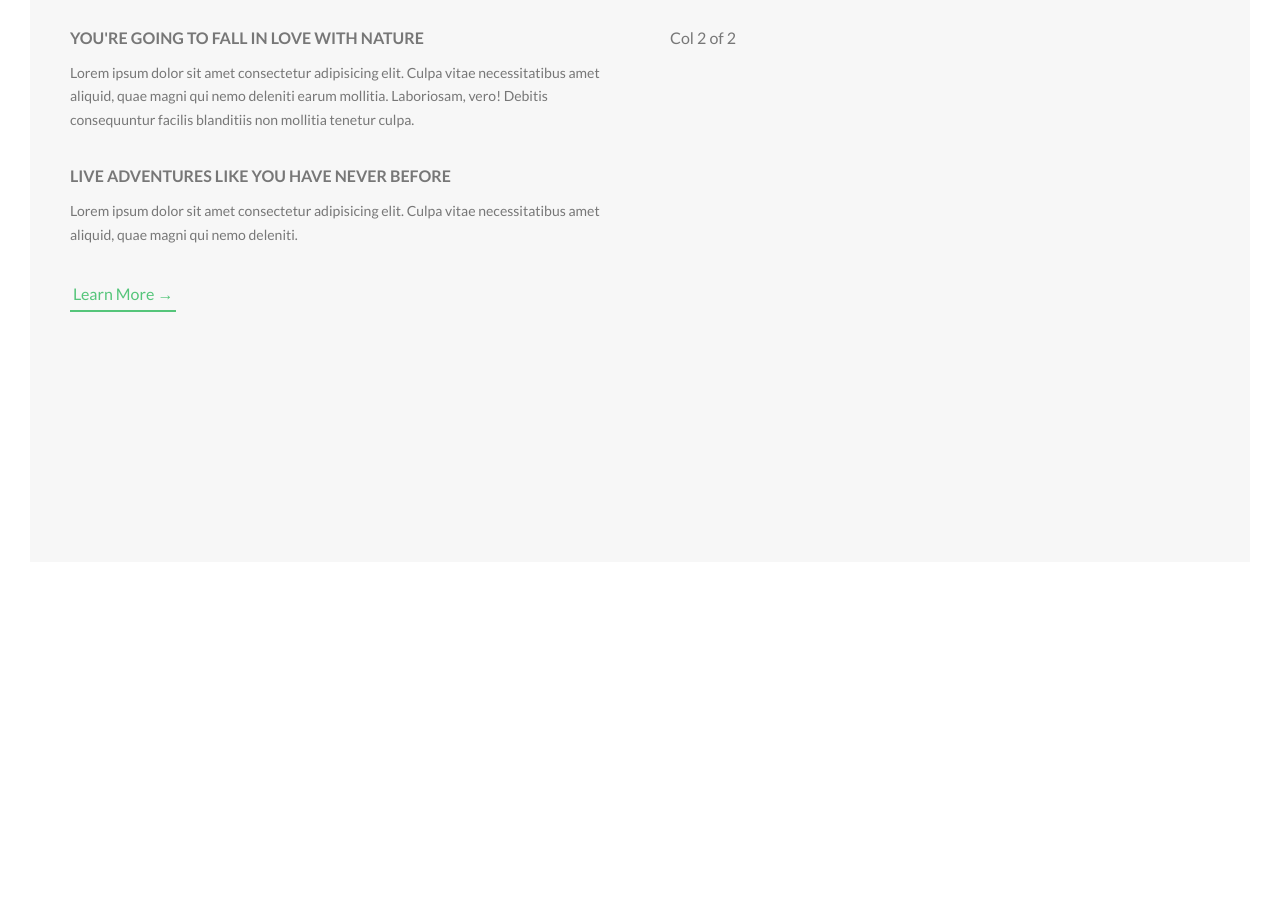
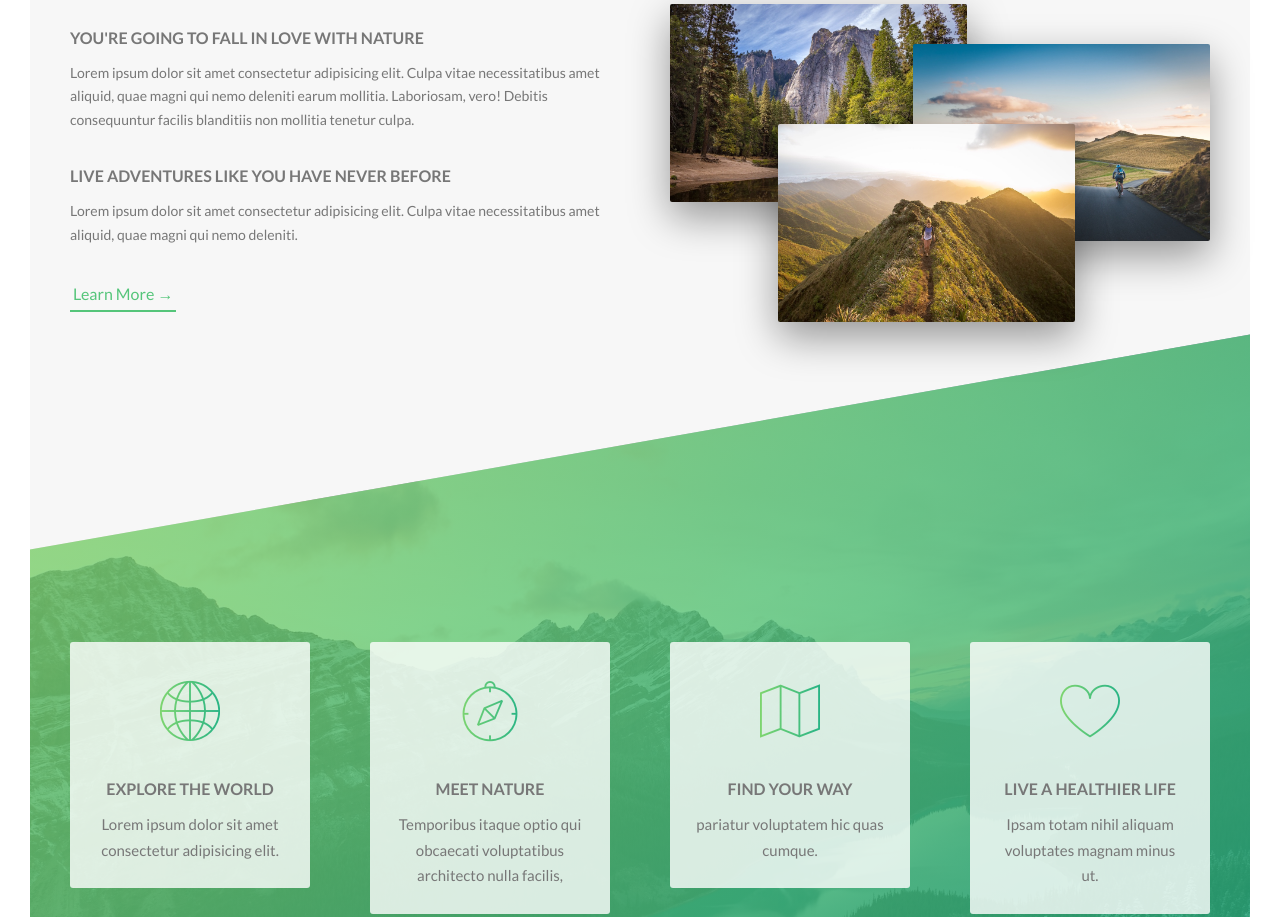
Before and after one commit to SergioAndrade22/CSS, a website: page Natours/index.html in a window 1280 px wide. Shown: the part 996-1913 px from the top of the page. Before the commit the page ends 1588 px from the top, so only its background shows below. Drawn offline with Linux system fonts and the light colour scheme.

Commit message:
Finished About Section and Feature Section

```diff
--- a/Natours/index.html
+++ b/Natours/index.html
@@ -8,6 +8,7 @@
 
         <link rel="stylesheet" href="css/icon-font.css">
         <link rel="stylesheet" href="css/style.css">
+        <link rel="stylesheet" href="css/icon-font.css">
         <link rel="shortcut icon" type="image/png" href="img/favicon.png">
 
         <title>Natours | Exciting tours for adventurous people</title>
@@ -56,7 +57,60 @@
                         <a id="b" href="#b" class="btn-text">Learn More &rarr;</a>
                     </div>
                     <div class="col-1-of-2">
-                        Col 2 of 2
+                        <div class="composition">
+                            <img src="./img/nat-1-large.jpg" alt="Photo1" class="composition__photo composition__photo--p1">
+                            <img src="./img/nat-2-large.jpg" alt="Photo2" class="composition__photo composition__photo--p2">
+                            <img src="./img/nat-3-large.jpg" alt="Photo3" class="composition__photo composition__photo--p3">
+                        </div>
+                    </div>
+                </div>
+            </section>
+
+            <section class="section-feature">
+                <div class="row">
+                    <div class="col-1-of-4">
+                        <div class="feature-box">
+                            <i class='feature-box__icon icon-basic-world'></i>
+                            <h3 class="heading-tertiary u-margin-bottom-small">
+                                Explore the world
+                            </h3>
+                            <p class="feature-box__text">
+                                Lorem ipsum dolor sit amet consectetur adipisicing elit.
+                            </p>
+                        </div>
+                    </div>
+                    <div class="col-1-of-4">
+                        <div class="feature-box">
+                            <i class='feature-box__icon icon-basic-compass'></i>
+                            <h3 class="heading-tertiary u-margin-bottom-small">
+                                Meet nature
+                            </h3>
+                            <p class="feature-box__text">
+                                Temporibus itaque optio qui obcaecati voluptatibus architecto nulla facilis,
+                            </p>
+                        </div>
+                    </div>
+                    <div class="col-1-of-4">
+                        <div class="feature-box">
+                            <i class='feature-box__icon icon-basic-map'></i>
+                            <h3 class="heading-tertiary u-margin-bottom-small">
+                                Find your way
+                            </h3>
+                            <p class="feature-box__text">
+                                pariatur voluptatem hic quas cumque.
+                            </p>
+                        </div>
+                    </div>
+                    <div class="col-1-of-4">
+                        <div class="feature-box">
+                            <i class='feature-box__icon icon-basic-heart'></i>
+                            <h3 class="heading-tertiary u-margin-bottom-small">
+                                Live a healthier life
+                            </h3>
+                            <p class="feature-box__text">
+                                Ipsam totam nihil aliquam voluptates magnam minus ut.
+                            </p>
+                        </div>
                     </div>
                 </div>
             </section>
--- /dev/null
+++ b/Natours/sass/components/_composition.scss
@@ -0,0 +1,39 @@
+.composition {
+    position: relative;
+
+    &__photo {
+        width: 55%;
+        box-shadow: 0 1.5rem 4rem rgba($color-black, .4);
+        border-radius: .2rem;
+        position: absolute;
+        z-index: 10;
+        transition: all .2s;
+        outline-offset: 2rem;
+
+        &--p1{
+            left: 0;
+            top: -2rem;
+        }
+
+        &--p2{
+            right: 0;
+            top: 2rem;
+        }
+
+        &--p3{
+            left: 20%;
+            top: 10rem;
+        }
+
+        &:hover{
+            outline: 1.5rem solid $color-primary;
+            transform: scale(1.15) translate(-.5rem);
+            box-shadow: 0 2.5rem 4rem rgba($color-black, .6);
+            z-index: 20;
+        }
+    }
+
+    &:hover &__photo:not(:hover){
+        transform: scale(0.9);
+    }
+}
--- /dev/null
+++ b/Natours/sass/components/_feature-box.scss
@@ -0,0 +1,23 @@
+.feature-box{
+    background-color: rgba($color-white, .8);
+    font-size: 1.5rem;
+    padding: 2.5rem;
+    text-align: center;
+    border-radius: .3rem;
+    box-shadow: 0 1.5 4rem rgba($color-black, .15);
+    transition: all .2s;
+
+    &__icon{
+        font-size: 6rem;
+        margin-bottom: .6rem;
+        display: inline-block;
+        background-image: linear-gradient(to right, $color-primary-light, $color-primary-dark);
+        -webkit-background-clip: text; // Clips the background to the text
+        background-clip: text; // Added for compatibility, due to previous line
+        color: transparent;
+    }
+
+    &:hover{
+        transform: translateY(-1.5rem) scale(1.07);
+    }
+}
--- a/Natours/sass/main.scss
+++ b/Natours/sass/main.scss
@@ -8,6 +8,8 @@
 @import './base/utilities';
 
 @import './components/button';
+@import './components/composition';
+@import './components/feature-box';
 
 @import './layout/header';
 @import './layout/grid';
--- a/Natours/sass/pages/_home.scss
+++ b/Natours/sass/pages/_home.scss
@@ -3,3 +3,15 @@
     padding: 25rem 0;
     margin-top: -20vh;
 }
+
+.section-feature {
+    padding: 20rem 0;
+    background-image: linear-gradient(to right bottom,rgba($color-primary-light, 0.8),rgba($color-primary-dark, 0.8)), url(../../img/nat-4.jpg);
+    background-size: cover;
+    margin-top: -12rem;
+    transform: skewY(-10deg);
+
+    & > *{
+        transform: skewY(10deg);
+    }
+}
```
Also changed, not shown: Natours/css/fonts/linea-basic-10.ttf (added), Natours/css/fonts/linea-basic-10.woff (added), Natours/css/style.css, 2 other files.
